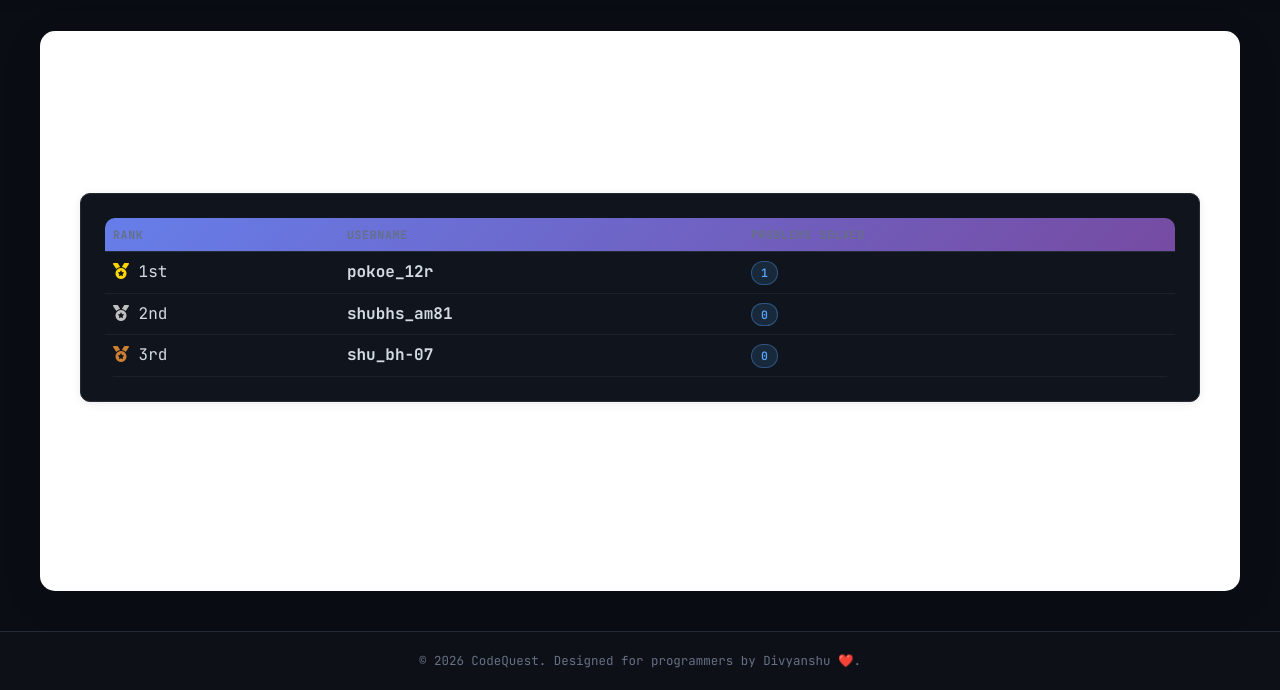
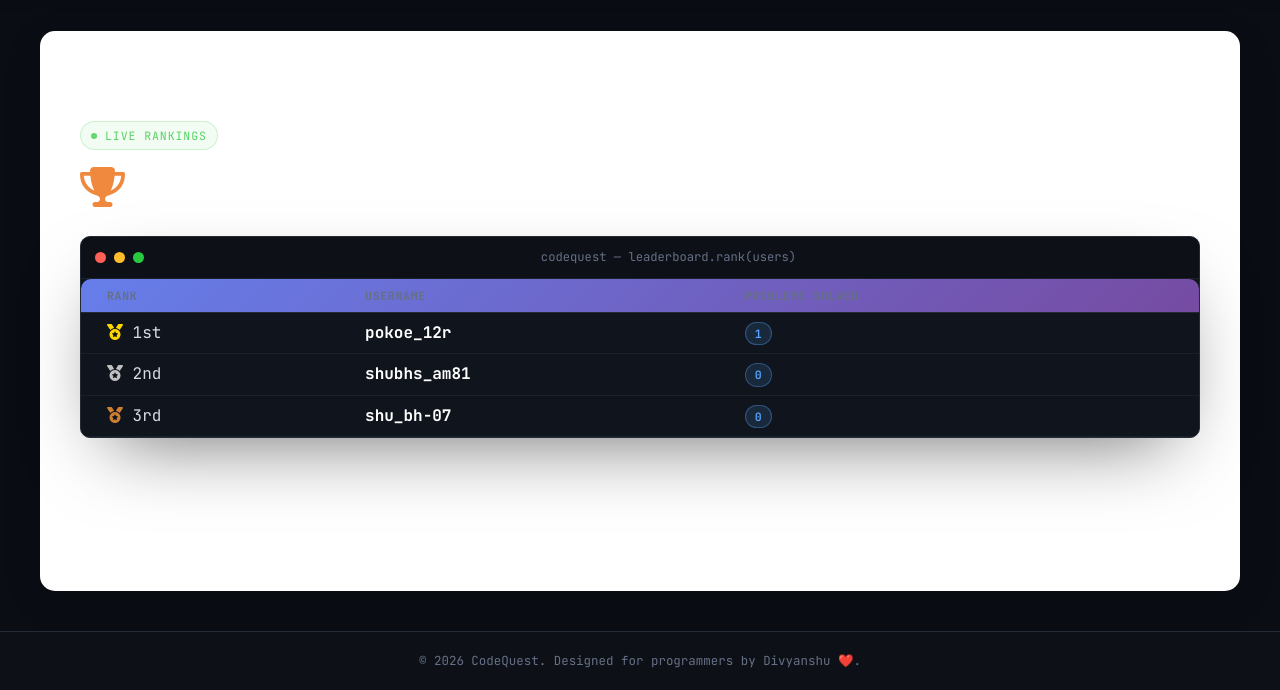
Before and after one commit to divyanshu07-code/CodeQuest, a Flask app: page /leaderboard in a window 1280 px wide. Shown: the part 69-759 px from the top of the page. Run offline with Flask 3, Linux system fonts and the light colour scheme; data comes from the database, SQL or seed files in the repository.

Commit message:
Update leaderboard.html

```diff
--- a/templates/leaderboard.html
+++ b/templates/leaderboard.html
@@ -3,24 +3,31 @@
 {% block title %}Leaderboard - CodeQuest{% endblock %}
 
 {% block content %}
-<h1 class="mb-4"><i class="fas fa-trophy"></i> Global Leaderboard</h1>
+<span class="page-eyebrow"><span class="dot"></span> live rankings</span>
+<h1 class="mb-4"><i class="fas fa-trophy" style="color: var(--orange);"></i> Global Leaderboard</h1>
 
-<div class="card">
-    <div class="card-body">
+<div class="term">
+    <div class="term-bar">
+        <span class="term-dot r"></span>
+        <span class="term-dot y"></span>
+        <span class="term-dot g"></span>
+        <span class="term-title">codequest — leaderboard.rank(users)</span>
+    </div>
+    <div class="term-body" style="padding: 0;">
         {% if rankings %}
             <div class="table-responsive">
-                <table class="table table-hover">
+                <table class="table table-hover mb-0">
                     <thead>
                         <tr>
-                            <th>Rank</th>
+                            <th style="padding-left: 26px;">Rank</th>
                             <th>Username</th>
-                            <th>Problems Solved</th>
+                            <th style="padding-right: 26px;">Problems Solved</th>
                         </tr>
                     </thead>
                     <tbody>
                         {% for rank in rankings %}
                         <tr style="cursor:pointer;" onclick="window.location='/user/{{ rank.username }}';">
-                            <td>
+                            <td style="padding-left: 26px;">
                                 {% if loop.index == 1 %}
                                     <i class="fas fa-medal" style="color: gold;"></i> 1st
                                 {% elif loop.index == 2 %}
@@ -28,11 +35,11 @@
                                 {% elif loop.index == 3 %}
                                     <i class="fas fa-medal" style="color: #cd7f32;"></i> 3rd
                                 {% else %}
-                                    {{ loop.index }}
+                                    <span style="color: var(--dim);">{{ loop.index }}</span>
                                 {% endif %}
                             </td>
-                            <td><strong>{{ rank.username }}</strong></td>
-                            <td><span class="badge bg-primary">{{ rank.solved or 0 }}</span></td>
+                            <td><strong style="color: #fff;">{{ rank.username }}</strong></td>
+                            <td style="padding-right: 26px;"><span class="badge bg-primary">{{ rank.solved or 0 }}</span></td>
                         </tr>
                         {% endfor %}
                     </tbody>
@@ -41,8 +48,8 @@
 
             <!-- Pagination -->
             {% if total_pages > 1 %}
-            <nav class="mt-4">
-                <ul class="pagination justify-content-center">
+            <nav class="mt-4 p-3">
+                <ul class="pagination justify-content-center mb-0">
                     {% if page > 1 %}
                         <li class="page-item">
                             <a class="page-link" href="/leaderboard?page=1">First</a>
@@ -76,8 +83,10 @@
             </nav>
             {% endif %}
         {% else %}
-            <div class="alert alert-info">
-                <i class="fas fa-info-circle"></i> No users yet. Be the first to register!
+            <div class="p-4">
+                <div class="alert alert-info mb-0">
+                    <i class="fas fa-info-circle"></i> No users yet. Be the first to register!
+                </div>
             </div>
         {% endif %}
     </div>
```
